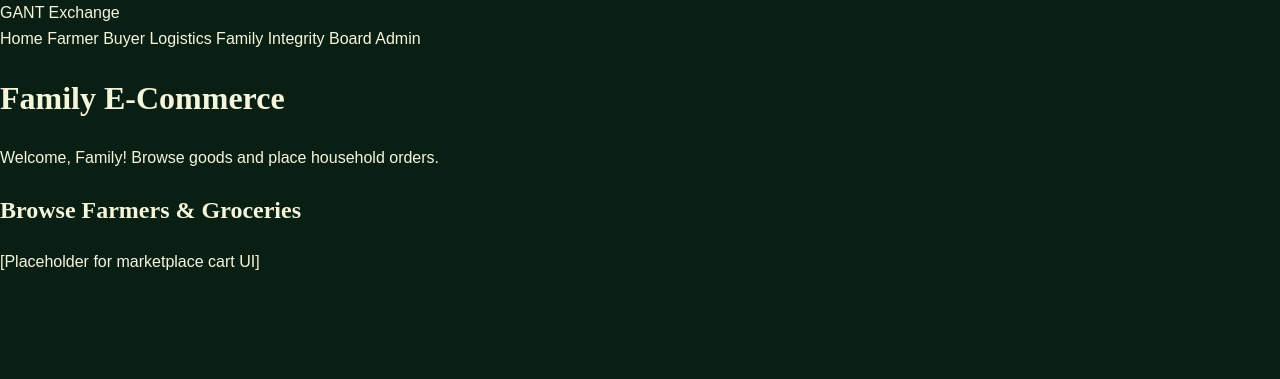
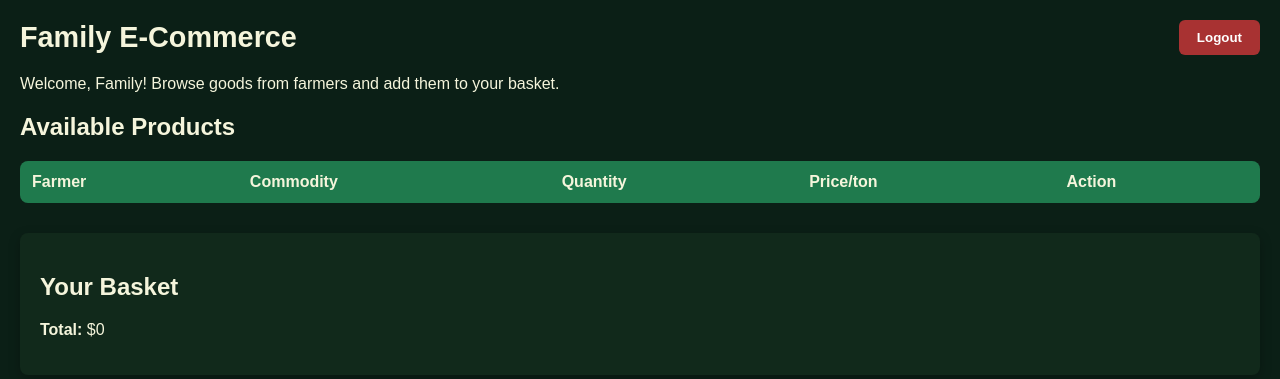
Before and after one commit to davidibironke02-GANT/gant-exchange, a plain HTML site: page family.html in a window 1280 px wide. Drawn offline with Linux system fonts and the light colour scheme; a script that the page names is missing.

Commit message:
Update family.html

```diff
--- a/family.html
+++ b/family.html
@@ -3,31 +3,168 @@
 <head>
   <meta charset="UTF-8">
   <meta name="viewport" content="width=device-width, initial-scale=1.0">
-  <title>Family E-Commerce - GANT Exchange</title>
-  <link rel="stylesheet" href="style.css">
+  <title>Family E-Commerce</title>
+  <style>
+    body {
+      font-family: "IBM Plex Sans", sans-serif;
+      background-color: #0b1f16; /* deep green */
+      color: #f5f5dc; /* beige */
+      margin: 0;
+      padding: 20px;
+    }
+
+    header {
+      display: flex;
+      justify-content: space-between;
+      align-items: center;
+      margin-bottom: 20px;
+    }
+
+    h1 {
+      font-size: 1.8rem;
+      margin: 0;
+    }
+
+    .logout-btn {
+      background: #a83232;
+      color: #fff;
+      border: none;
+      padding: 10px 18px;
+      border-radius: 6px;
+      font-weight: 600;
+      cursor: pointer;
+      transition: background 0.3s;
+    }
+    .logout-btn:hover {
+      background: #cc3b3b;
+    }
+
+    /* Table */
+    table {
+      width: 100%;
+      border-collapse: collapse;
+      margin-top: 20px;
+      background: #11291b;
+      border-radius: 8px;
+      overflow: hidden;
+    }
+    th, td {
+      padding: 12px;
+      text-align: left;
+    }
+    th {
+      background: #1f7a4d;
+      color: #f5f5dc;
+    }
+    tr:nth-child(even) {
+      background: #163d2a;
+    }
+
+    /* Cart Button */
+    .cart-btn {
+      background: #1f7a4d;
+      color: #f5f5dc;
+      border: none;
+      padding: 6px 12px;
+      border-radius: 6px;
+      cursor: pointer;
+      font-weight: 600;
+      transition: background 0.3s;
+    }
+    .cart-btn:hover {
+      background: #29a366;
+    }
+
+    /* Cart Summary */
+    #cartSummary {
+      margin-top: 30px;
+      padding: 20px;
+      background: #11291b;
+      border-radius: 8px;
+      box-shadow: 0 4px 12px rgba(0,0,0,0.25);
+    }
+  </style>
 </head>
 <body>
-  <div class="navbar">
-    <div class="brand">GANT Exchange</div>
-    <div class="nav-links">
-      <a href="index.html">Home</a>
-      <a href="farmer.html">Farmer</a>
-      <a href="buyer.html">Buyer</a>
-      <a href="logistics.html">Logistics</a>
-      <a href="family.html">Family</a>
-      <a href="mib.html">Integrity Board</a>
-      <a href="admin.html">Admin</a>
-    </div>
+  <header>
+    <h1>Family E-Commerce</h1>
+    <button class="logout-btn" onclick="location.href='index.html'">Logout</button>
+  </header>
+
+  <p>Welcome, Family! Browse goods from farmers and add them to your basket.</p>
+
+  <!-- Marketplace -->
+  <h2>Available Products</h2>
+  <table>
+    <thead>
+      <tr>
+        <th>Farmer</th>
+        <th>Commodity</th>
+        <th>Quantity</th>
+        <th>Price/ton</th>
+        <th>Action</th>
+      </tr>
+    </thead>
+    <tbody id="productsTable">
+      <!-- dynamic rows -->
+    </tbody>
+  </table>
+
+  <!-- Cart Summary -->
+  <div id="cartSummary">
+    <h2>Your Basket</h2>
+    <ul id="cartList"></ul>
+    <p><strong>Total: </strong>$<span id="cartTotal">0</span></p>
   </div>
 
-  <h1>Family E-Commerce</h1>
-  <p>Welcome, Family! Browse goods and place household orders.</p>
+  <script type="module">
+    import { supabase } from './supabaseClient.js';
 
-  <div>
-    <h2>Browse Farmers & Groceries</h2>
-    <p>[Placeholder for marketplace cart UI]</p>
-  </div>
+    const productsTable = document.getElementById("productsTable");
+    const cartList = document.getElementById("cartList");
+    const cartTotal = document.getElementById("cartTotal");
 
-  <script src="script.js" type="module"></script>
+    let cart = [];
+
+    async function loadProducts() {
+      const { data, error } = await supabase.from("trades").select("*");
+      if (error) {
+        console.error(error);
+        return;
+      }
+
+      productsTable.innerHTML = "";
+      data.forEach(trade => {
+        const row = document.createElement("tr");
+        row.innerHTML = `
+          <td>${trade.farmer_name || "Farmer"}</td>
+          <td>${trade.commodity}</td>
+          <td>${trade.quantity}</td>
+          <td>$${trade.price}</td>
+          <td><button class="cart-btn" onclick="addToCart('${trade.commodity}', ${trade.price})">Add</button></td>
+        `;
+        productsTable.appendChild(row);
+      });
+    }
+
+    window.addToCart = function (commodity, price) {
+      cart.push({ commodity, price });
+      renderCart();
+    };
+
+    function renderCart() {
+      cartList.innerHTML = "";
+      let total = 0;
+      cart.forEach(item => {
+        const li = document.createElement("li");
+        li.textContent = `${item.commodity} - $${item.price}`;
+        cartList.appendChild(li);
+        total += item.price;
+      });
+      cartTotal.textContent = total.toFixed(2);
+    }
+
+    loadProducts();
+  </script>
 </body>
 </html>
```
